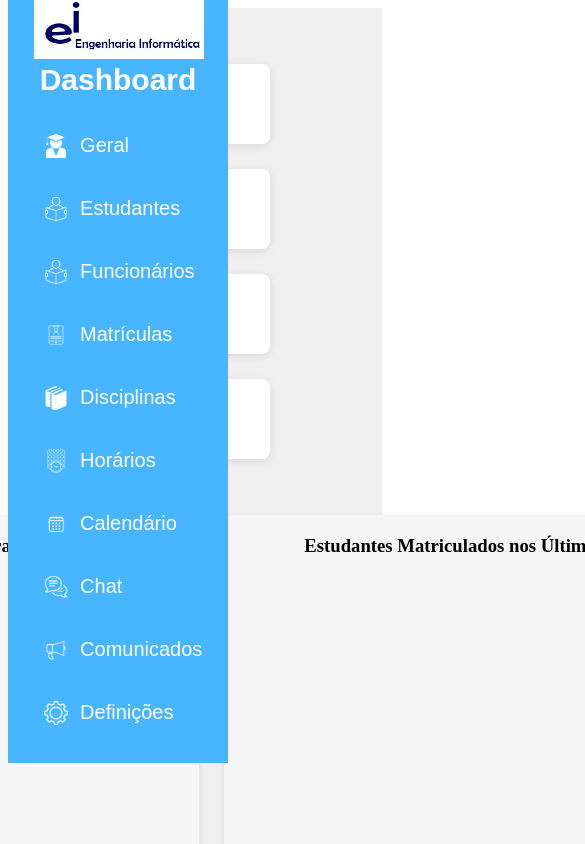
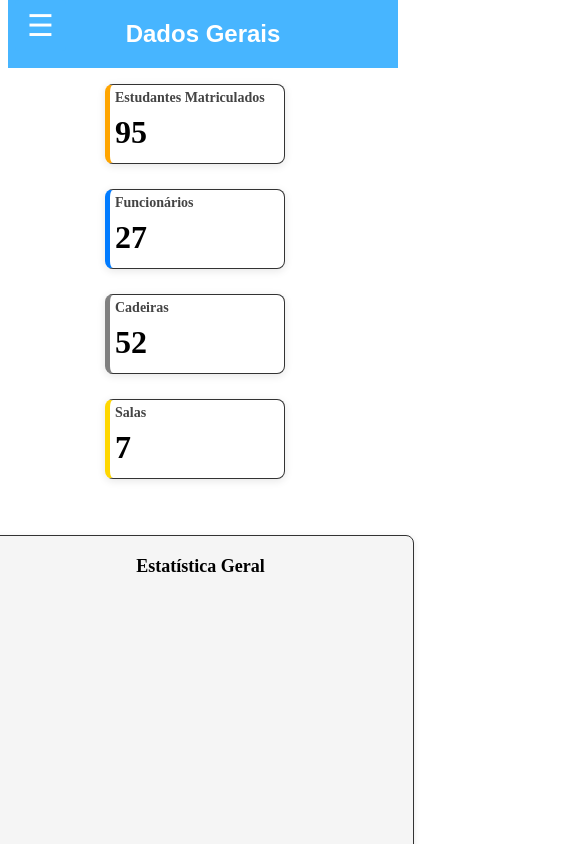
Before and after one commit to PedroCavudissa/Departamento-DEI-Front, an Angular app: page /menu in a window 390 px wide. Shown: the top 844 px of the page, 585 px wide, since content can reach past the window. Built offline with nearby package versions, Linux system fonts and the light colour scheme.

Commit message:
Responsividade

```diff
--- a/src/app/barralateral/barralateral.component.css
+++ b/src/app/barralateral/barralateral.component.css
@@ -1,7 +1,7 @@
 /* Layout geral */
 :host {
     display: flex;
-    min-height: 100vh;
+   height: 100%;
     font-family: Arial, sans-serif;
     margin: 0px;
   }
@@ -16,7 +16,8 @@
     padding-top: 0;
     position: fixed;
     top: 0;
-    left: 1;
+    left: 1px;
+  transform: translateX(0);
 
   }
 
@@ -66,3 +67,62 @@
     background-color: #c3d8f1;
     border-radius: 5px;
   }
+
+  .supbar{
+    background-color:#47B5FF;
+    width: 99%;
+    height: 8%;
+    position: absolute;
+    top: 0%;
+
+  }
+  .supbar h2{
+    color: white;
+    text-align: center;
+
+  }
+  /* Botão hambúrguer escondido por padrão */
+.hamburger {
+  display: none;
+  font-size: 30px;
+  position: absolute;
+  top: 0px;
+  left: 15px;
+  z-index: 2000;
+  cursor: pointer;
+  color: white;
+  background-color: #47B5FF;
+  padding: 8px 12px;
+  border-radius: 4px;
+}
+.sidebar.hidden {
+  transform: translateX(-100%);
+}
+  /*RESPONSIVIDADE*/
+  @media (max-width: 768px) {
+    .hamburger {
+      display: block;
+      position: fixed;
+    }
+
+    .sidebar {
+      transform: translateX(-150%);
+      transition: transform 0.3s ease; width: 200px;
+      background-color: #47B5FF;
+      color: white;
+      padding: 10px;
+      margin-top: 0;
+      padding-top: 0;
+      position: fixed;
+      top: 55px;
+      left: 8px;
+    }
+
+    .sidebar.active {
+      transform: translateX(0);
+    }
+    .supbar{
+      width: 100%;
+      position: fixed;
+    }
+  }
--- a/src/app/barralateral/barralateral.component.html
+++ b/src/app/barralateral/barralateral.component.html
@@ -1,71 +1,43 @@
-
-<!-- Sidebar -->
-<div class="sidebar">
+<!--Barra -Superior-->
+<div class="hamburger" (click)="toggleMenu()">☰</div>
+<div class="supbar">
+  <h2 id="nome">{{titulo}}</h2>
+</div>
+<!-- Barra-Lateral -->
+<nav class="sidebar" [class.active]="menuAtivo">
     <img src="assets/imagens/Logo.jpg" alt="Logo">
     <h2>Dashboard</h2>
     <ul>
         <div class="abas">
-            <li>
-              <a routerLink="/home" class="menu-link">
-                <img src="assets/icones/prof.png" alt="Ícone">
-                <span>Geral</span>
-              </a>
-            </li>
-            <li>
-                <a routerLink="/home" class="menu-link">
-                  <img src="assets/icones/aluno.png" alt="Ícone">
-                  <span>Estudantes</span>
-                </a>
-              </li>
-              <li>
-                <a routerLink="/home" class="menu-link">
-                  <img src="assets/icones/aluno.png" alt="Ícone">
-                  <span>Funcionários</span>
-                </a>
-              </li>
-              <li>
-                <a routerLink="/home" class="menu-link">
-                  <img src="assets/icones/matricula.png" alt="Ícone">
-                  <span>Matrículas</span>
-                </a>
-              </li>
-              <li>
-                <a routerLink="/home" class="menu-link">
-                  <img src="assets/icones/book.png" alt="Ícone">
-                  <span>Disciplinas</span>
-                </a>
-              </li>
-              <li>
-                <a routerLink="/home" class="menu-link">
-                  <img src="assets/icones/hora.png" alt="Ícone">
-                  <span>Horários</span>
-                </a>
-              </li>
-              <li>
-                <a routerLink="/home" class="menu-link">
-                  <img src="assets/icones/cale.png" alt="Ícone">
-                  <span>Calendário</span>
-                </a>
-              </li>
-              <li>
-                <a routerLink="/home" class="menu-link">
-                  <img src="assets/icones/mensagem.png" alt="Ícone">
-                  <span>Chat</span>
-                </a>
-              </li>
-              <li>
-                <a routerLink="/home" class="menu-link">
-                  <img src="assets/icones/comunicado.png" alt="Ícone">
-                  <span>Comunicados</span>
-                </a>
-              </li>
-              <li>
-                <a routerLink="/home" class="menu-link">
-                  <img src="assets/icones/conf.png" alt="Ícone">
-                  <span>Definições</span>
-                </a>
-              </li>
-          </div>
+ <li> <a routerLink="/home" class="menu-link"><img src="assets/icones/prof.png" alt="Ícone">
+  <span (click)="selecionarMenu('Dados Gerais')">Geral</span> </a></li>
 
+  <li><a routerLink="/home" class="menu-link"> <img src="assets/icones/aluno.png" alt="Ícone">
+   <span (click)="selecionarMenu('Estudantes')">Estudantes</span></a> </li>
 
-    </ul>
+   <li><a routerLink="/home" class="menu-link"> <img src="assets/icones/aluno.png" alt="Ícone">
+     <span (click)="selecionarMenu('Funcionários')">Funcionários</span> </a> </li>
+
+  <li> <a routerLink="/home" class="menu-link"><img src="assets/icones/matricula.png" alt="Ícone">
+    <span (click)="selecionarMenu('Matrículas')">Matrículas</span></a></li>
+  <li> <a routerLink="/home" class="menu-link"><img src="assets/icones/book.png" alt="Ícone">
+     <span  (click)="selecionarMenu('Disciplinas')">Disciplinas</span> </a> </li>
+
+   <li> <a routerLink="/home" class="menu-link"><img src="assets/icones/hora.png" alt="Ícone">
+     <span (click)="selecionarMenu('Horários')">Horários</span> </a></li>
+
+     <li><a routerLink="/home" class="menu-link"><img src="assets/icones/cale.png" alt="Ícone">
+       <span (click)="selecionarMenu('Calendário')">Calendário</span></a></li>
+
+      <li> <a routerLink="/home" class="menu-link"> <img src="assets/icones/mensagem.png" alt="Ícone">
+     <span (click)="selecionarMenu('Chat')">Chat</span></a> </li>
+
+     <li> <a routerLink="/home" class="menu-link"><img src="assets/icones/comunicado.png" alt="Ícone">
+       <span (click)="selecionarMenu('Comunicados')">Comunicados</span></a></li>
+
+       <li> <a routerLink="/home" class="menu-link"><img src="assets/icones/conf.png" alt="Ícone">
+     <span (click)="selecionarMenu('Definições')">Definições</span> </a> </li>
+    </div>
+        </ul>
+
+    </nav>
--- a/src/app/barralateral/barralateral.component.ts
+++ b/src/app/barralateral/barralateral.component.ts
@@ -1,11 +1,25 @@
 import { Component } from '@angular/core';
+
 
 @Component({
   selector: 'app-barralateral',
+  standalone: true,
   imports: [],
   templateUrl: './barralateral.component.html',
-  styleUrl: './barralateral.component.css'
+  styleUrls: ['./barralateral.component.css'] // ← aqui está o erro corrigido
 })
 export class BarralateralComponent {
+  titulo = 'Dados Gerais';
+  menuAtivo: boolean = false;
 
+  toggleMenu(): void {
+    this.menuAtivo = !this.menuAtivo;
+
+  }
+
+  selecionarMenu(novoTitulo: string) {
+    this.titulo = novoTitulo;
+    this.menuAtivo = false;
+
+  }
 }
--- a/src/app/pages/login/login.component.css
+++ b/src/app/pages/login/login.component.css
@@ -12,7 +12,8 @@ body {
     justify-content: center;
     align-items: center;
     height: 100vh;
-    background: linear-gradient(to top, #295E99, #449CFF);
+    /*background: linear-gradient(to top, #295E99, #449CFF);*/
+    background-color: #f4f0f0;
 }
 /* Container do formulário de login */
 .login-container {
--- a/src/app/pages/menu/menu.component.css
+++ b/src/app/pages/menu/menu.component.css
@@ -2,18 +2,23 @@
     margin: 0;
     padding: 0;
     box-sizing: border-box;
+
   }
 
   body {
-   background-color: #f0f0f0;
+    background-color: #fff;
    margin: 0;
    padding: 0;
   }
   .conteudo {
     padding: 40px 20px;
+    padding-top: 60px;
+    min-height: 100vh;
     display: flex;
     flex-direction: column;
     align-items: center;
+    margin-left: 100px;
+
   }
 
   .cards-container {
@@ -23,6 +28,7 @@
     justify-content: center;
     margin-bottom: 40px; /* espaço entre os cards e as caixas abaixo */
     flex-wrap: wrap;
+
   }
 
   .conteudo h2 {
@@ -38,10 +44,12 @@
     border-radius: 8px;
     box-shadow: 0 2px 8px rgba(0,0,0,0.1);
     padding: 5px;
-    border-top: 5px solid;
+    border: 1px solid #333;
     transition: transform 0.2s ease;
-    width: 150px;
+    width: 180px;
     height: 80px;
+
+
   }
 
   .card:hover {
@@ -61,22 +69,22 @@
   }
   .card.orange {
     border-left: 5px solid orange;
-    border-top: none;
+
   }
 
   .card.blue {
     border-left: 5px solid #007bff;
-    border-top: none;
+
   }
 
   .card.gray {
     border-left: 5px solid gray;
-    border-top: none;
+
   }
 
   .card.yellow {
     border-left: 5px solid gold;
-    border-top: none;
+
   }
 
 
@@ -88,6 +96,7 @@
     justify-content: center;
     gap: 25px;
     margin-left: 10%;
+    flex-wrap: wrap;
   }
 
   .caixa {
@@ -98,4 +107,22 @@
     box-shadow: 0 2px 6px rgba(0, 0, 0, 0.1);
     padding: 20px;
     text-align: center;
+    border:1px solid #333;
   }
+
+  /*Responsividade*/
+  @media (max-width:768px){
+    .caixa{
+      width: 450px;
+      margin-right: 5%;
+    }
+    .caixa h3{
+      font-size: 18px;
+      text-align: center;
+    }
+    .conteudo {
+      margin-left: 0 !important;
+      justify-content: center;
+      align-items: center;
+    }
+  }
--- a/src/app/pages/menu/menu.component.html
+++ b/src/app/pages/menu/menu.component.html
@@ -1,4 +1,5 @@
 <body>
+
     <main class="conteudo">
 
         <div class="cards-container">
@@ -35,7 +36,5 @@
       </main>
 
 
-
+    </body>
     <app-barralateral></app-barralateral>
-
-</body>
```
